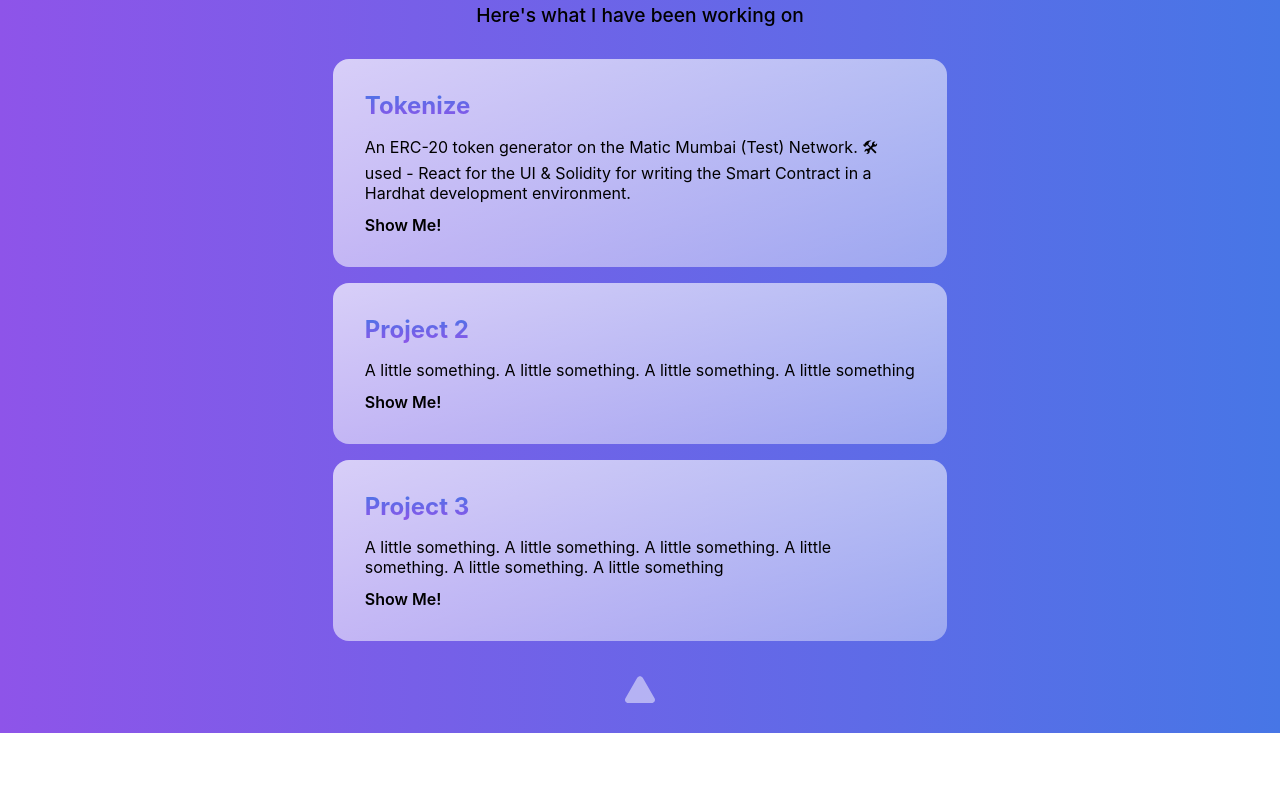
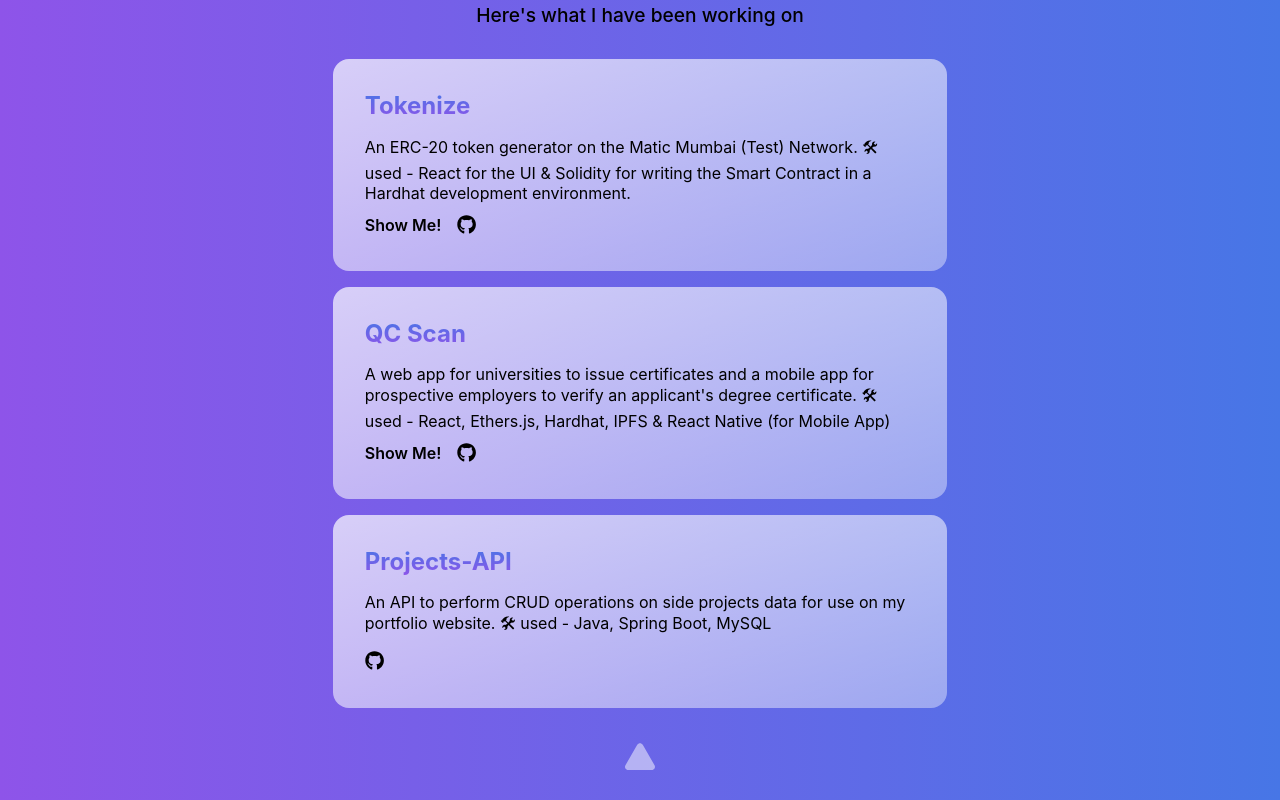
Before and after one commit to sahilsait/sahilsite, a React (Vite) app: page / in a window 1280 px wide. Shown: the part 908-1708 px from the top of the page. Before the commit the page ends 1641 px from the top, so only its background shows below. Built offline with nearby package versions, Linux system fonts and the light colour scheme.

Commit message:
added projects

```diff
--- a/src/App.jsx
+++ b/src/App.jsx
@@ -30,7 +30,7 @@ function App() {
       </div>
       <div className='buttons'>
         <Link className='btn' to='#projects'  smooth>Projects</Link>
-        <a className='btn' href='https://drive.google.com/file/d/1cDZavfw77-TC_Ktv7DU4srbLVS0qa8y2/view?usp=sharing' target="_blank" noopener noreferrer>Resume</a>
+        <a className='btn' href='https://drive.google.com/file/d/1uM95blu1PTWI08KkIqBdbfJFB-AjiEzk/view?usp=sharing' target="_blank" noopener noreferrer>Resume</a>
       </div>
     </div>
     <div id='projects'>
--- a/src/projectData.js
+++ b/src/projectData.js
@@ -1,21 +1,24 @@
 const projectData = [
   {
     name: "Tokenize",
-    link: "#",
+    link: "https://tokenize-sahilsait.netlify.app/",
+    github: "https://github.com/sahilsait/tokenize",
     description:
       "An ERC-20 token generator on the Matic Mumbai (Test) Network. 🛠 used - React for the UI & Solidity for writing the Smart Contract in a Hardhat development environment.",
   },
   {
-    name: "Project 2",
+    name: "QC Scan",
+    link: "https://cvs-admin.netlify.app/",
+    github: "https://github.com/sahilsait/cvs-admin",
+    description:
+      "A web app for universities to issue certificates and a mobile app for prospective employers to verify an applicant's degree certificate. 🛠 used - React, Ethers.js, Hardhat, IPFS & React Native (for Mobile App)",
+  },
+  {
+    name: "Projects-API",
+    github: "https://github.com/sahilsait/projects-api",
     link: "#",
     description:
-      "A little something. A little something. A little something. A little something",
-  },
-  {
-    name: "Project 3",
-    link: "#",
-    description:
-      "A little something. A little something. A little something. A little something. A little something. A little something",
+      "An API to perform CRUD operations on side projects data for use on my portfolio website. 🛠 used - Java, Spring Boot, MySQL",
   },
 ];
 
--- a/src/projects.css
+++ b/src/projects.css
@@ -37,6 +37,11 @@
     margin-bottom: 1rem;
 }
 
+.link-btns {
+    display: flex;
+
+}
+
 @media only screen and (max-width: 768px) {
     .projects {
         width: 80%;
--- a/src/projects.jsx
+++ b/src/projects.jsx
@@ -3,6 +3,7 @@ import "./projects.css"
 import projectData from "./projectData"
 import triangle from "./triangle.svg"
 import {HashLink as Link} from "react-router-hash-link"
+import {FaGithub} from "react-icons/fa";
 
 const Projects = () => {
   return (
@@ -16,7 +17,10 @@ const Projects = () => {
               <div className='project' key={project.name}>
                 <h3 style={{marginBottom: "1rem"}}>{project.name}</h3>
                 <p style={{marginBottom: "0.75rem"}}>{project.description}</p>
-                <a style={{textDecoration: "none", color: "black", fontWeight: "600"}} href='#'>Show Me!</a>
+                <div className='link-btns'>
+                  {project.link != "#" && <a style={{textDecoration: "none", color: "black", fontWeight: "600",  marginRight: "1rem"}} href={project.link} target="_blank" noopener noreferrer>Show Me!</a>}
+                  <a style={{fontSize: "larger", color:"black", fontWeight: "600"}} href={project.github} target="_blank" noopener noreferrer><FaGithub /></a>
+                </div>
               </div>
             )
           })}
```
